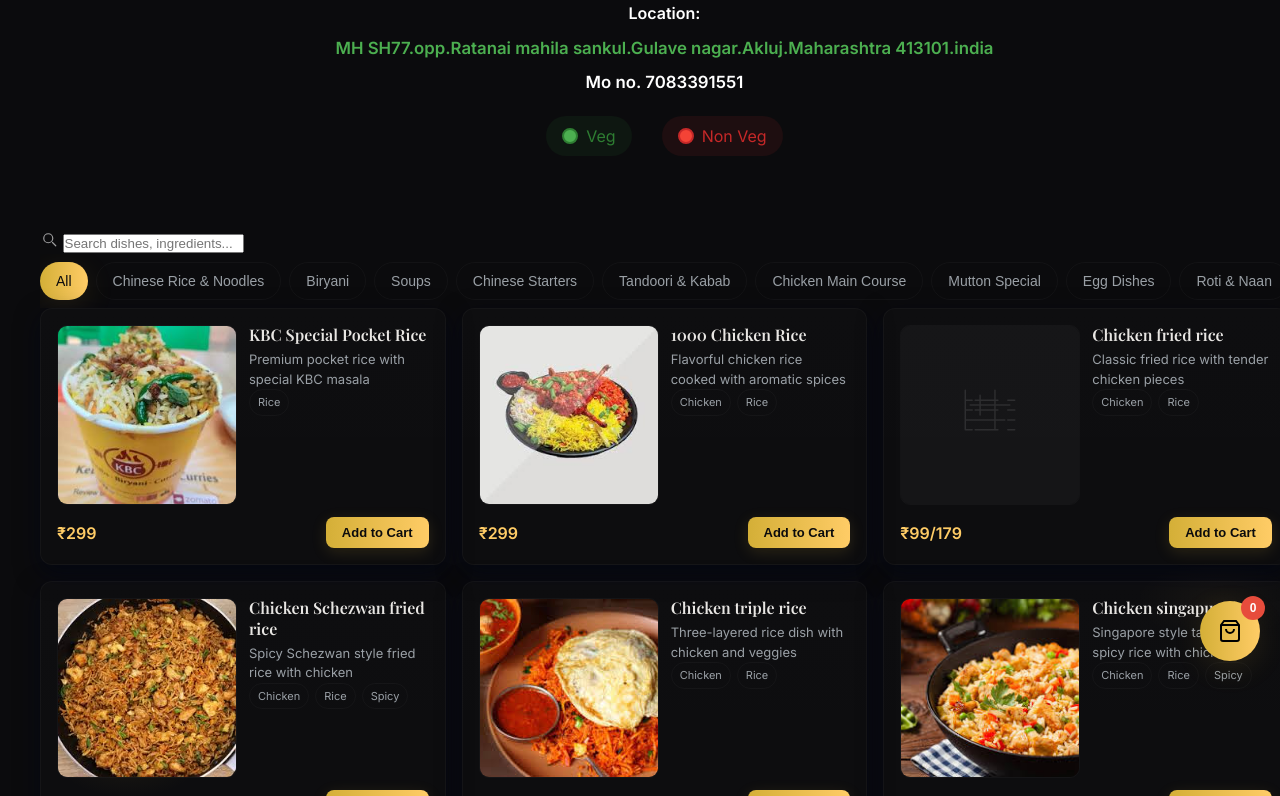
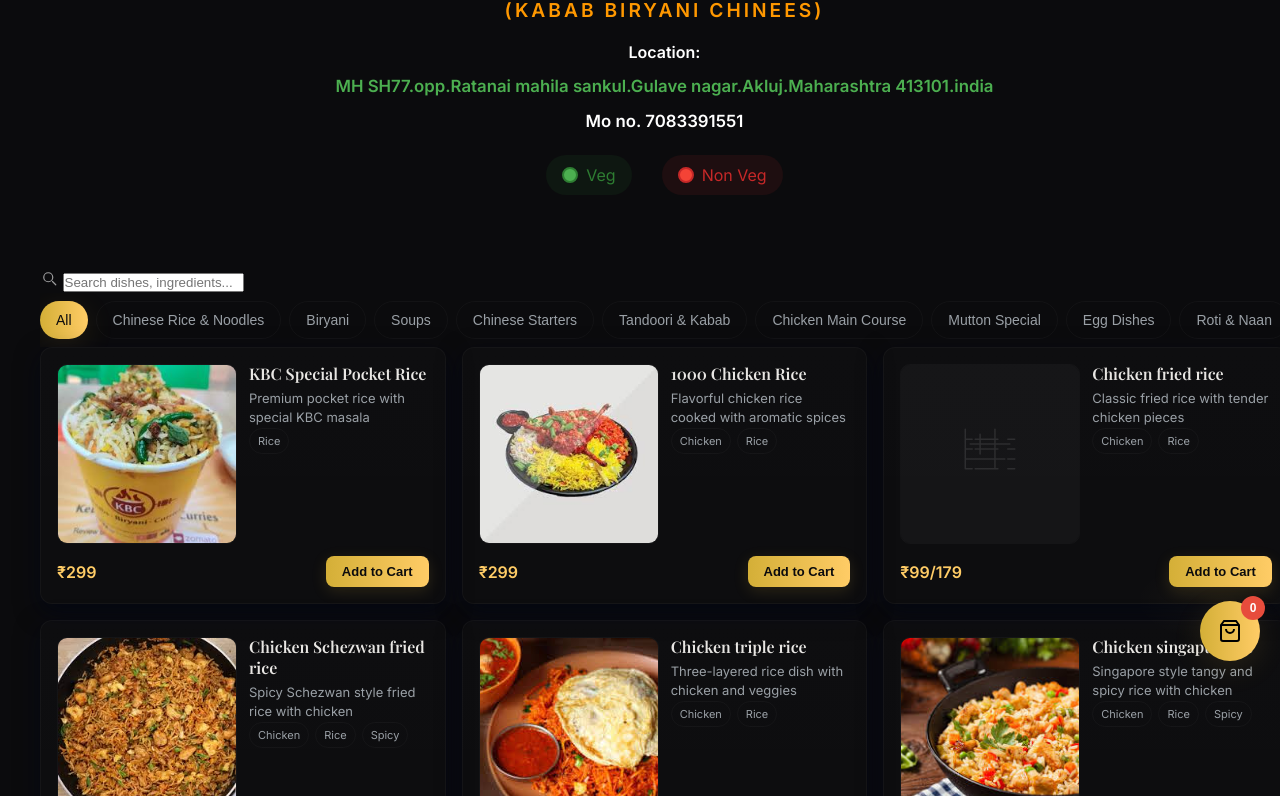
Before and after one commit to MenuSpeak/KBC-DAWAT, a plain HTML site: page index.html in a window 1280 px wide. Shown: the part 119-915 px from the top of the page. Drawn offline with nearby package versions, Linux system fonts and the light colour scheme.

Commit message:
Update index.html

```diff
--- a/index.html
+++ b/index.html
@@ -980,7 +980,7 @@
     <!-- Cafe Header - Original Style -->
     <div class="cafe-header">
       <div class="cafe-name">KBC DAWAT</div>
-      <div class="cafe-subtitle"></div>
+      <div class="cafe-subtitle">(Kabab Biryani Chinees)</div>
       <div class="location-info">
         <div class="location-text">Location:</div>
         <div class="address">MH SH77.opp.Ratanai mahila sankul.Gulave nagar.Akluj.Maharashtra 413101.india</div>
```
